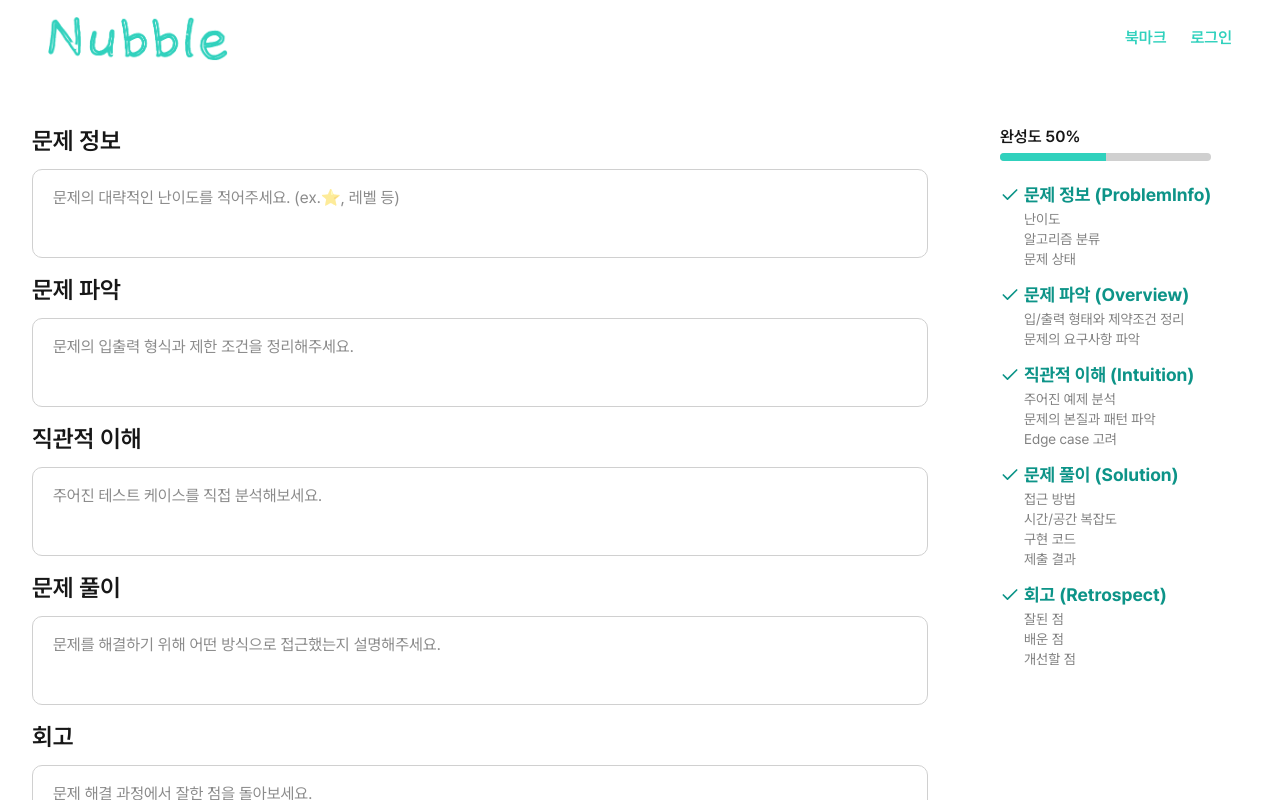
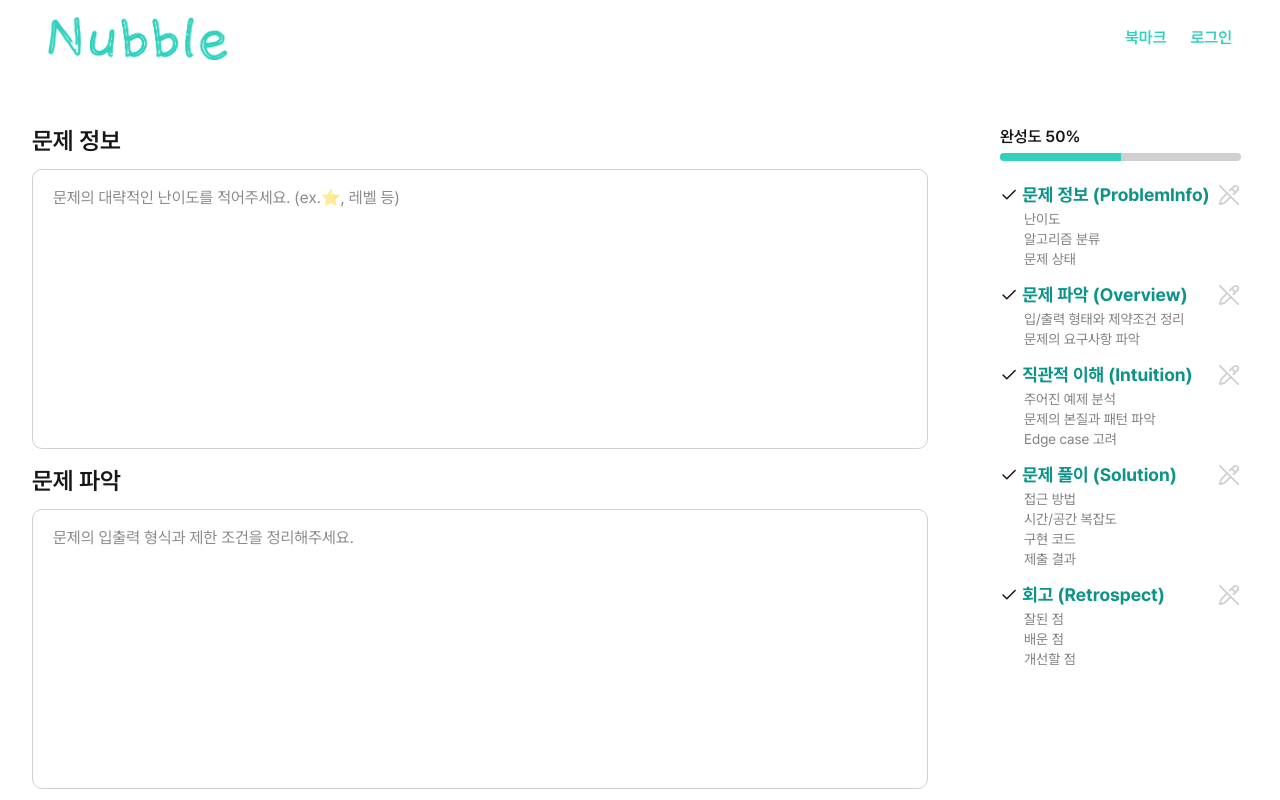
Before and after one commit to Nubblee/NubbleV2-FE, a Next.js app: page /writeTemplate in a window 1280 px wide. Shown: the top 800 px of the page. Built offline with nearby package versions, Linux system fonts and the light colour scheme.

Commit message:
feat: pencil 버튼 토글 시 템플릿 open/close 기능 구현 (#38)

```diff
--- a/app/(default)/writeTemplate/_component/TemplateCard.tsx
+++ b/app/(default)/writeTemplate/_component/TemplateCard.tsx
@@ -6,7 +6,7 @@ interface TemplateCardProps {
   placeholder?: string;
   onContent: (content: string) => void;
 }
-const TemplateCard = ({
+export const TemplateCard = ({
   title,
   content,
   placeholder,
@@ -15,7 +15,7 @@ const TemplateCard = ({
   return (
     <div className="flex flex-col gap-3 w-full">
       <span className="text-2xl font-semibold">{title}</span>
-      <Card type="gray" roundSize="lg" className="w-full">
+      <Card type="gray" roundSize="lg" className="w-full lg:min-h-[280px]">
         <textarea
           className="w-full h-full border-none resize-none focus:outline-green-middle  focus:rounded-xl p-4"
           value={content}
--- a/app/(default)/writeTemplate/_component/TemplateList.tsx
+++ b/app/(default)/writeTemplate/_component/TemplateList.tsx
@@ -2,24 +2,55 @@
 //   properties: { title: string };
 //   children?: Section[];
 // };
+"use client";
 
-import { Check } from "lucide-react";
+import { Check, PencilLine, PencilOffIcon } from "lucide-react";
 import { templateStructure } from "@/config/template";
+import { useTemplateStore } from "@/stores/useTemplateStore";
 
 const TemplateList = () => {
+  const { openedKeys, openTemplate, closeTemplate } = useTemplateStore();
+
+  const toggleTemplate = (key: string) => {
+    if (openedKeys.includes(key)) closeTemplate(key);
+    else openTemplate(key);
+  };
+
   return (
     <div className="flex flex-col gap-3">
       {Object.entries(templateStructure).map(
         ([key, { title, description }]) => (
           <div key={key}>
-            <div className="flex gap-1 items-center text-green-dark">
+            <div className="flex gap-1 items-center">
               <Check size={20} />
-              <span className="text-lg font-bold">{`${title} (${key})`}</span>
+              <div className="flex items-center w-full gap-2">
+                <span className="text-lg font-bold text-green-dark w-8/9">
+                  {`${title} (${key})`}{" "}
+                </span>
+                <button
+                  onClick={() => {
+                    toggleTemplate(key);
+                  }}
+                  className="w-1/9 cursor-pointer"
+                >
+                  {openedKeys.includes(key) ? (
+                    <PencilOffIcon
+                      size={22}
+                      style={{ color: "var(--color-gray-light)" }}
+                    />
+                  ) : (
+                    <PencilLine
+                      size={22}
+                      style={{ color: "var(--color-green-middle)" }}
+                    />
+                  )}
+                </button>
+              </div>
             </div>
             <ul className="pl-6">
               {description.map((item, idx) => (
                 <li className="text-gray-dark text-sm" key={idx}>
-                  {item.split("-")?.[0]}
+                  {item.split("-")?.[0]}{" "}
                 </li>
               ))}
             </ul>
--- a/app/(default)/writeTemplate/_component/TemplateSection.tsx
+++ b/app/(default)/writeTemplate/_component/TemplateSection.tsx
@@ -1,10 +1,12 @@
 "use client";
-import { useState } from "react";
+import { useEffect, useState } from "react";
 import TemplateCard from "./TemplateCard";
 import { templateStructure } from "@/config/template";
+import { useTemplateStore } from "@/stores/useTemplateStore";
 
 const TemplateSection = () => {
   const [contents, setContents] = useState<Record<string, string>>({});
+  const { openedKeys, setAllOpened } = useTemplateStore();
 
   const handleContentChange = (key: string, value: string) => {
     setContents((prev) => ({
@@ -13,10 +15,14 @@ const TemplateSection = () => {
     }));
   };
 
+  useEffect(() => {
+    setAllOpened();
+  }, []);
+
   return (
     <div className="w-3/4 flex flex-col gap-4 px-8">
-      {Object.entries(templateStructure).map(
-        ([key, { title, description }]) => (
+      {Object.entries(templateStructure).map(([key, { title, description }]) =>
+        openedKeys.includes(key) ? (
           <TemplateCard
             key={key}
             title={title}
@@ -24,6 +30,8 @@ const TemplateSection = () => {
             content={contents[key]}
             onContent={(value) => handleContentChange(key, value)}
           />
+        ) : (
+          ""
         )
       )}
     </div>
```
